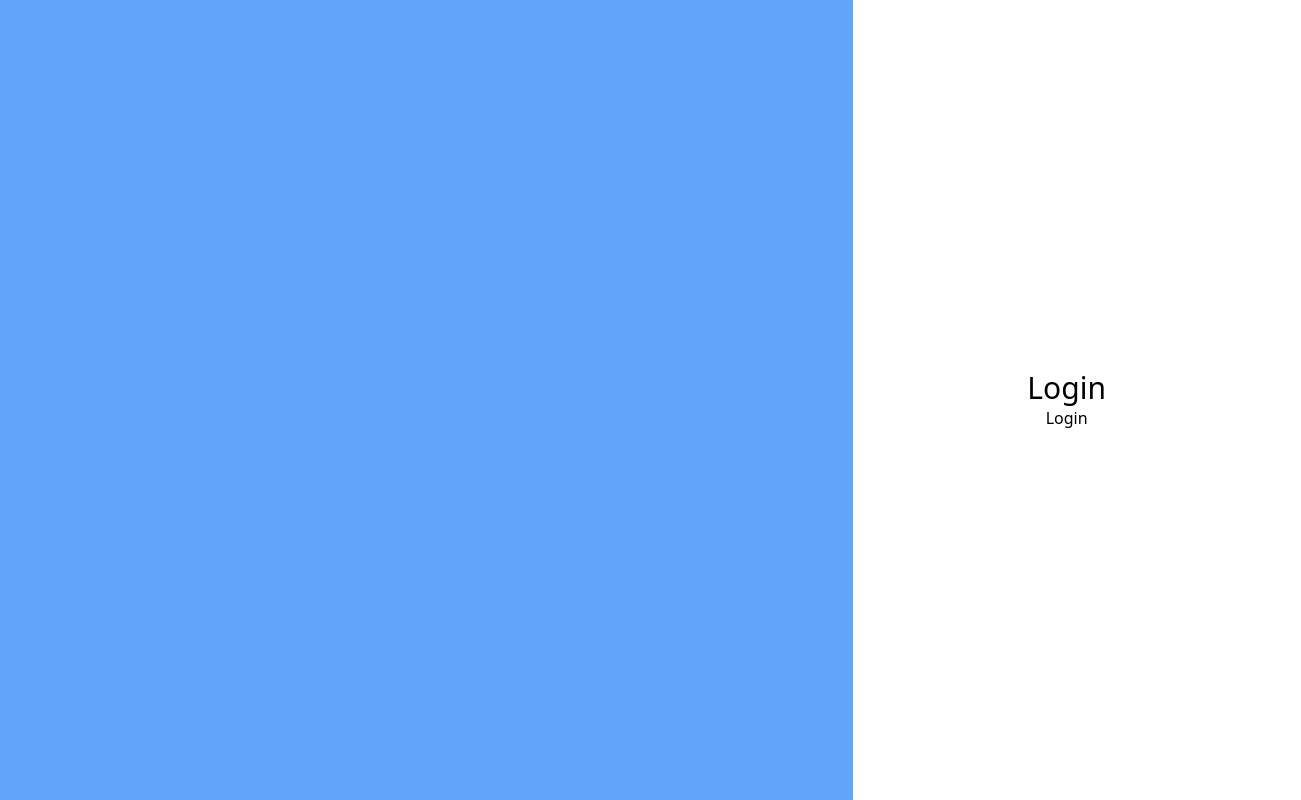
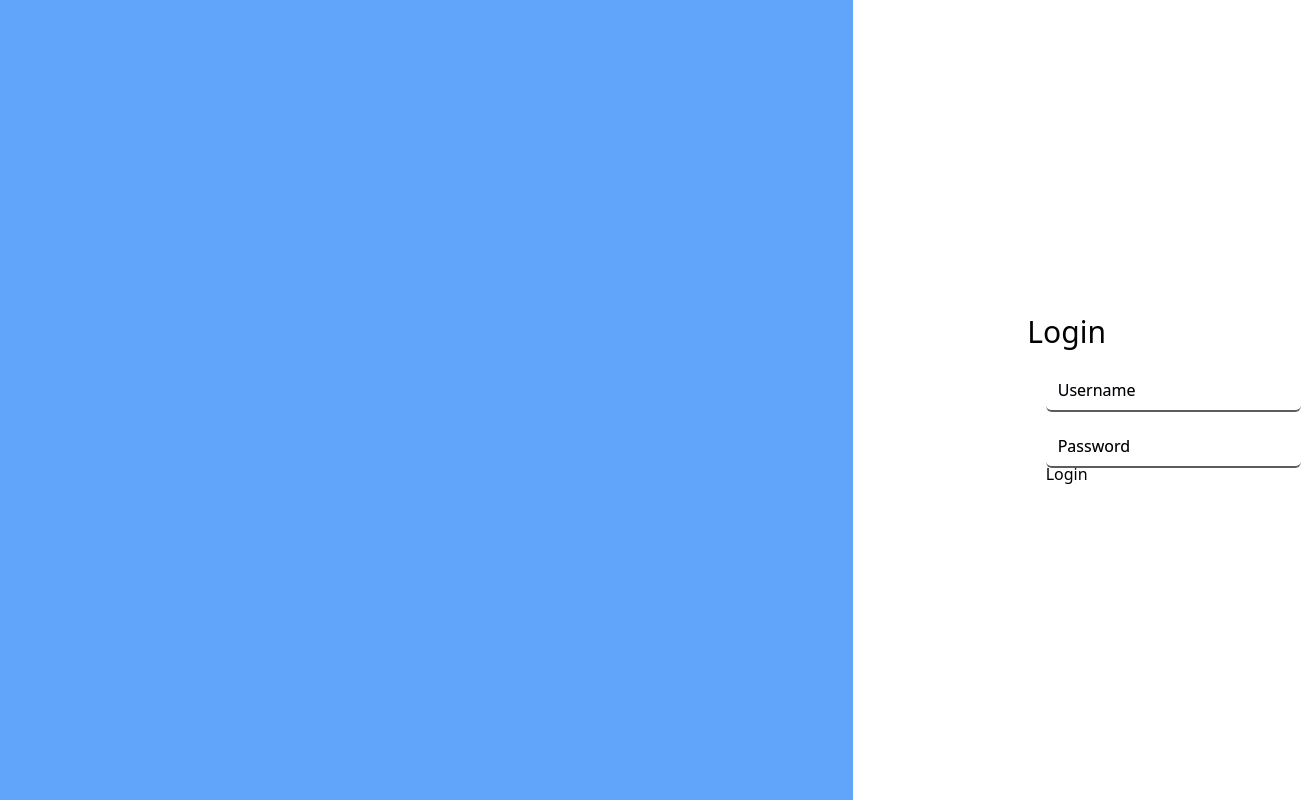
Before and after one commit to FranciscoJavierMartin/aeki, a Next.js app: page /login in a window 1280 px wide. Shown: the whole page, 1301 px wide, since content can reach past the window. Built offline with nearby package versions, Linux system fonts and the light colour scheme.

Commit message:
Input form

```diff
--- a/src/app/login/page.tsx
+++ b/src/app/login/page.tsx
@@ -1,10 +1,19 @@
+import InputForm from '@/components/InputForm';
+
 export default function LoginPage() {
   return (
     <div className='grid min-h-screen w-full grid-cols-[2fr_1fr]'>
       <div className='bg-blue-400'></div>
-      <div className='flex flex-col justify-center items-center'>
+      <div className='flex flex-col items-center justify-center'>
         <h2 className='text-3xl'>Login</h2>
-        <form>
+        <form className='flex flex-col gap-2'>
+          <InputForm id='username' name='username' placeholder='Username' />
+          <InputForm
+            id='password'
+            name='password'
+            placeholder='Password'
+            type='password'
+          />
           <button>Login</button>
         </form>
       </div>
--- /dev/null
+++ b/src/components/InputForm.tsx
@@ -0,0 +1,26 @@
+interface InputFormProps extends Partial<HTMLInputElement> {}
+
+export default function InputForm({
+  id,
+  placeholder,
+  ...props
+}: InputFormProps) {
+  return (
+    <div className='relative mx-0 mb-7 mt-5 w-full'>
+      <div className='absolute flex items-center rounded-md border-0 border-b-2 border-solid border-[#5c5c5e] focus-within:border-purple-500'>
+        <input
+          id={id}
+          placeholder={placeholder}
+          className='peer flex-grow bg-transparent px-3 py-2 outline-none'
+          {...props}
+        />
+        <label
+          htmlFor={id}
+          className={`absolute left-0 top-0 px-3 py-2 transition-all peer-focus-within:-top-3 peer-focus-within:p-0 peer-focus-within:text-xs peer-focus-within:text-purple-500 peer-[:not(:placeholder-shown)]:-top-3 peer-[:not(:placeholder-shown)]:p-0 peer-[:not(:placeholder-shown)]:text-xs peer-[:not(:placeholder-shown)]:text-purple-500`}
+        >
+          {placeholder}
+        </label>
+      </div>
+    </div>
+  );
+}
```
